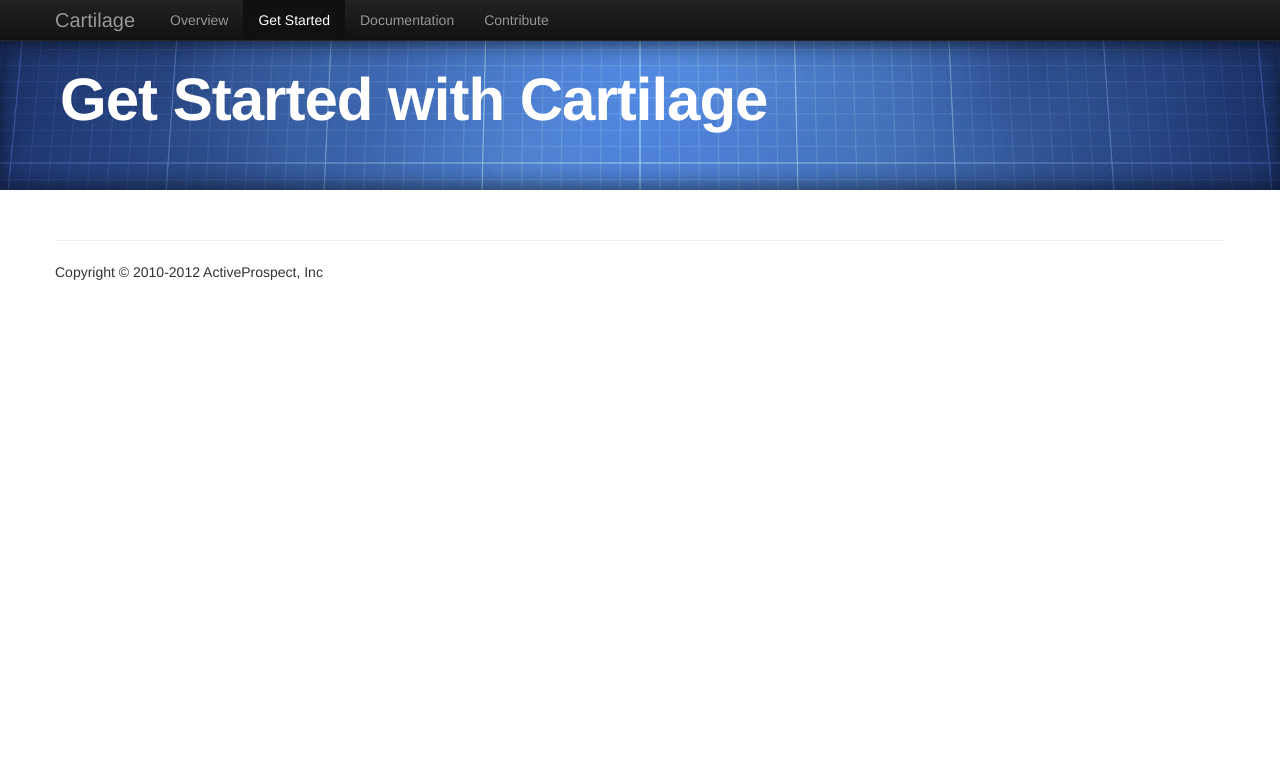
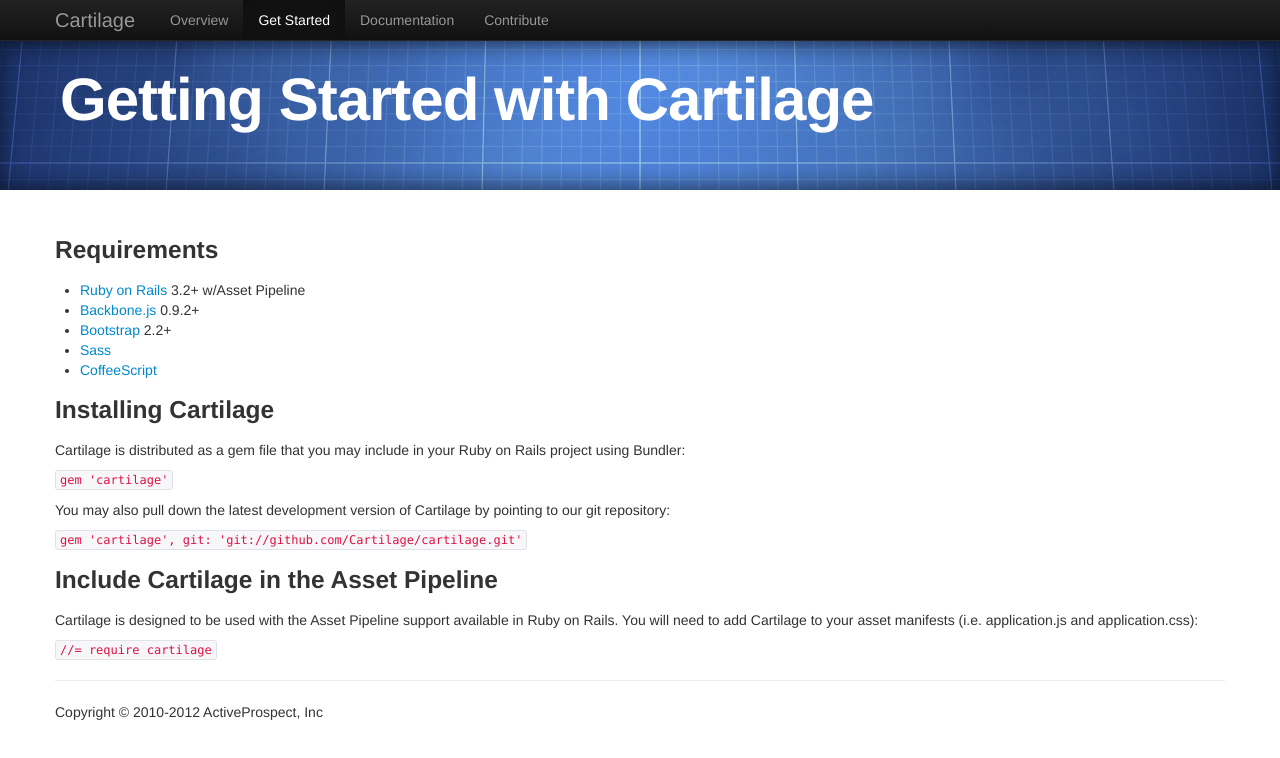
Before and after one commit to Cartilage/cartilage.github.com, a plain HTML site: page get-started.html in a window 1280 px wide. Drawn offline with nearby package versions, Linux system fonts and the light colour scheme.

Commit message:
Initial "Getting Started" content.

```diff
--- a/get-started.html
+++ b/get-started.html
@@ -37,11 +37,64 @@
 
     <div class="hero-unit">
       <div class="container">
-        <h1>Get Started with Cartilage</h1>
+        <h1>Getting Started with Cartilage</h1>
       </div>
     </div>
 
     <div class="container">
+
+      <section>
+        <a name="requirements"></a>
+        <header>
+          <h3>Requirements</h3>
+        </header>
+        <p>
+
+        </p>
+        <ul>
+          <li><a href="http://rubyonrails.org">Ruby on Rails</a> 3.2+ w/Asset Pipeline</li>
+          <li><a href="http://backbonejs.org">Backbone.js</a> 0.9.2+</li>
+          <li><a href="http://twitter.github.com/bootstrap">Bootstrap</a> 2.2+</li>
+          <li><a href="http://sass-lang.com">Sass</a></li>
+          <li><a href="http://coffeescript.org">CoffeeScript</a></li>
+        </ul>
+      </section>
+
+      <section>
+        <a name="installation"></a>
+        <header>
+          <h3>Installing Cartilage</h3>
+        </header>
+        <p>
+          Cartilage is distributed as a gem file that you may include in your Ruby on Rails
+          project using Bundler:
+        </p>
+        <p>
+          <code>gem 'cartilage'</code>
+        </p>
+        <p>
+          You may also pull down the latest development version of Cartilage by pointing to
+          our git repository:
+        </p>
+        <p>
+          <code>gem 'cartilage', git: 'git://github.com/Cartilage/cartilage.git'</code>
+        </p>
+      </section>
+
+      <section>
+        <a name="installation"></a>
+        <header>
+          <h3>Include Cartilage in the Asset Pipeline</h3>
+        </header>
+        <p>
+          Cartilage is designed to be used with the Asset Pipeline support available in
+          Ruby on Rails. You will need to add Cartilage to your asset manifests (i.e.
+          application.js and application.css):
+        </p>
+        <p>
+          <code>//= require cartilage</code>
+        </p>
+      </section>
 
       <hr />
 
```
